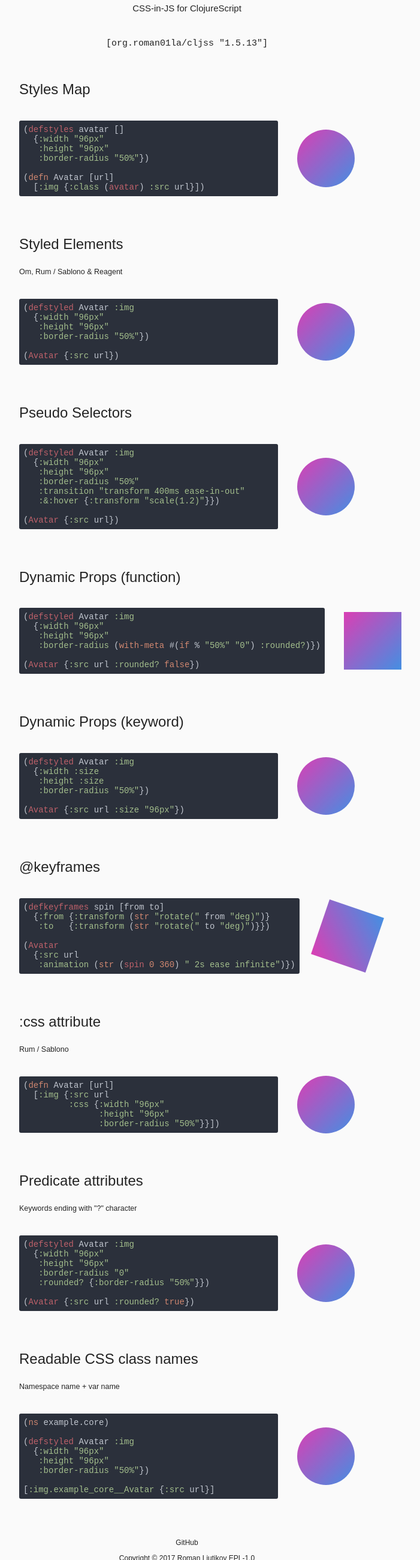
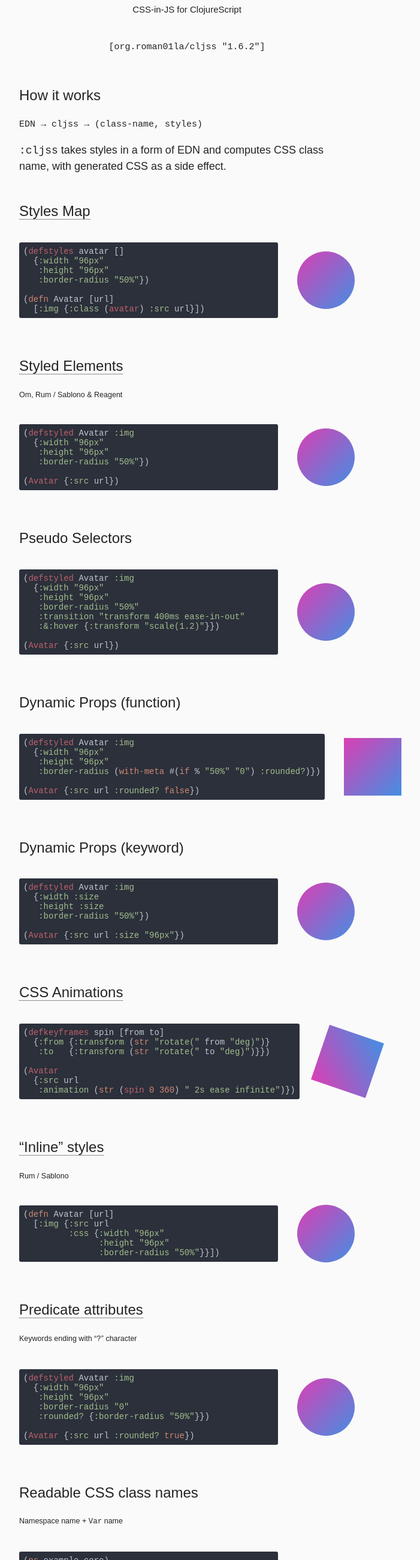
Before and after one commit to clj-commons/cljss, a plain HTML site: page index.html in a window 1280 px wide. Shown: the part 200-2800 px from the top of the page at 60% size, without its empty margins (328-1029 px from the left). Drawn offline with Linux system fonts and the light colour scheme.

Commit message:
update landing

```diff
--- a/index.html
+++ b/index.html
@@ -1,5 +1,6 @@
 <!DOCTYPE html>
-<html><head>
+<html>
+<head>
     <meta charset="UTF-8">
     <meta name="viewport" content="width=device-width, initial-scale=1">
     <style>
@@ -104,9 +105,15 @@
         font-size: 24px;
         font-weight: 200;
       }
+      h2 a {
+        border-bottom: 1px dotted #242424;
+      }
       a {
         color: #242424;
         text-decoration: none;
+      }
+      p {
+        line-height: 1.4em;
       }
       pre {
         flex: 1;
@@ -155,18 +162,38 @@
         from { transform: rotate(0deg); }
         to { transform: rotate(360deg); }
       }
+      @media (max-width: 800px) {
+        .media {
+            border-radius: 5px;
+        }
+      }
+
+
     </style>
 </head>
 <body data-feedly-mini="yes">
 <header class="page-header">
     <a href="https://github.com/roman01la/cljss"><img src="logo.png" alt="" class="logo"></a>
     <h1><a href="https://github.com/roman01la/cljss">Clojure Style Sheets</a></h1>
-      <p><small>CSS-in-JS for ClojureScript</small></p>
-      <p><small><code>[org.roman01la/cljss "1.5.13"]</code></small></p>
+    <p>
+        <small>CSS-in-JS for ClojureScript</small>
+    </p>
+
+    <p>
+        <small><code>[org.roman01la/cljss "1.6.2"]</code></small>
+    </p>
+
 </header>
 <main class="page-content">
     <div class="example">
-        <h2>Styles Map</h2>
+        <h2>How it works</h2>
+        <p>
+            <small><code>EDN → cljss → (class-name, styles)</code></small>
+        </p>
+        <p><code>:cljss</code> takes styles in a form of EDN and computes CSS class name, with generated CSS as a side effect.</p>
+    </div>
+    <div class="example">
+        <h2><a href="https://github.com/roman01la/cljss#defstyles">Styles Map</a></h2>
         <div class="demo">
           <pre><code class="clojure hljs">(<span class="hljs-name">defstyles</span> avatar []
   {<span class="hljs-symbol">:width</span> <span class="hljs-string">"96px"</span>
@@ -174,13 +201,18 @@
    <span class="hljs-symbol">:border-radius</span> <span class="hljs-string">"50%"</span>})
 
 (<span class="hljs-name"><span class="hljs-builtin-name">defn</span></span> Avatar [url]
-  [<span class="hljs-symbol">:img</span> {<span class="hljs-symbol">:class</span> (<span class="hljs-name">avatar</span>) <span class="hljs-symbol">:src</span> url}])</code></pre>
+  [<span class="hljs-symbol">:img</span> {<span class="hljs-symbol">:class</span> (<span class="hljs-name">avatar</span>) <span
+                      class="hljs-symbol">:src</span> url}])</code></pre>
             <div class="avatar"></div>
         </div>
     </div>
     <div class="example">
-        <h2>Styled Elements</h2>
-        <p><small><small>Om, Rum / Sablono &amp; Reagent</small></small></p>
+        <h2><a href="https://github.com/roman01la/cljss#defstyled">Styled Elements</a></h2>
+        <p>
+            <small>
+                <small>Om, Rum / Sablono &amp; Reagent</small>
+            </small>
+        </p>
         <div class="demo">
           <pre><code class="clojure hljs">(<span class="hljs-name">defstyled</span> Avatar <span class="hljs-symbol">:img</span>
   {<span class="hljs-symbol">:width</span> <span class="hljs-string">"96px"</span>
@@ -211,9 +243,13 @@
           <pre><code class="clojure hljs">(<span class="hljs-name">defstyled</span> Avatar <span class="hljs-symbol">:img</span>
   {<span class="hljs-symbol">:width</span> <span class="hljs-string">"96px"</span>
    <span class="hljs-symbol">:height</span> <span class="hljs-string">"96px"</span>
-   <span class="hljs-symbol">:border-radius</span> (<span class="hljs-name"><span class="hljs-builtin-name">with-meta</span></span> #(<span class="hljs-name"><span class="hljs-builtin-name">if</span></span> % <span class="hljs-string">"50%"</span> <span class="hljs-string">"0"</span>) <span class="hljs-symbol">:rounded?</span>)})
+   <span class="hljs-symbol">:border-radius</span> (<span class="hljs-name"><span
+                      class="hljs-builtin-name">with-meta</span></span> #(<span class="hljs-name"><span
+                      class="hljs-builtin-name">if</span></span> % <span class="hljs-string">"50%"</span> <span
+                      class="hljs-string">"0"</span>) <span class="hljs-symbol">:rounded?</span>)})
 
-(<span class="hljs-name">Avatar</span> {<span class="hljs-symbol">:src</span> url <span class="hljs-symbol">:rounded?</span> <span class="hljs-literal">false</span>})</code></pre>
+(<span class="hljs-name">Avatar</span> {<span class="hljs-symbol">:src</span> url <span
+                      class="hljs-symbol">:rounded?</span> <span class="hljs-literal">false</span>})</code></pre>
             <div class="avatar avatar-4"></div>
         </div>
     </div>
@@ -225,52 +261,75 @@
    <span class="hljs-symbol">:height</span> <span class="hljs-symbol">:size</span>
    <span class="hljs-symbol">:border-radius</span> <span class="hljs-string">"50%"</span>})
 
-(<span class="hljs-name">Avatar</span> {<span class="hljs-symbol">:src</span> url <span class="hljs-symbol">:size</span> <span class="hljs-string">"96px"</span>})</code></pre>
+(<span class="hljs-name">Avatar</span> {<span class="hljs-symbol">:src</span> url <span class="hljs-symbol">:size</span> <span
+                      class="hljs-string">"96px"</span>})</code></pre>
             <div class="avatar"></div>
         </div>
     </div>
     <div class="example">
-        <h2>@keyframes</h2>
+        <h2><a href="https://github.com/roman01la/cljss#defkeyframes">CSS Animations</a></h2>
         <div class="demo">
   <pre><code class="clojure hljs">(<span class="hljs-name">defkeyframes</span> spin [from to]
-  {<span class="hljs-symbol">:from</span> {<span class="hljs-symbol">:transform</span> (<span class="hljs-name"><span class="hljs-builtin-name">str</span></span> <span class="hljs-string">"rotate("</span> from <span class="hljs-string">"deg)"</span>)}
-   <span class="hljs-symbol">:to</span>   {<span class="hljs-symbol">:transform</span> (<span class="hljs-name"><span class="hljs-builtin-name">str</span></span> <span class="hljs-string">"rotate("</span> to <span class="hljs-string">"deg)"</span>)}})
+  {<span class="hljs-symbol">:from</span> {<span class="hljs-symbol">:transform</span> (<span class="hljs-name"><span
+              class="hljs-builtin-name">str</span></span> <span class="hljs-string">"rotate("</span> from <span
+              class="hljs-string">"deg)"</span>)}
+   <span class="hljs-symbol">:to</span>   {<span class="hljs-symbol">:transform</span> (<span class="hljs-name"><span
+              class="hljs-builtin-name">str</span></span> <span class="hljs-string">"rotate("</span> to <span
+              class="hljs-string">"deg)"</span>)}})
 
 (<span class="hljs-name">Avatar</span>
   {<span class="hljs-symbol">:src</span> url <span class="hljs-symbol">
-   :animation</span> (<span class="hljs-name"><span class="hljs-builtin-name">str</span></span> (<span class="hljs-name">spin</span> <span class="hljs-number">0</span> <span class="hljs-number">360</span>) <span class="hljs-string">" 2s ease infinite"</span>)})</code></pre>
+   :animation</span> (<span class="hljs-name"><span class="hljs-builtin-name">str</span></span> (<span
+              class="hljs-name">spin</span> <span class="hljs-number">0</span> <span
+              class="hljs-number">360</span>) <span class="hljs-string">" 2s ease infinite"</span>)})</code></pre>
             <div class="avatar avatar-4 spin"></div>
         </div>
     </div>
     <div class="example">
-        <h2>:css attribute</h2>
-        <p><small><small>Rum / Sablono</small></small></p>
+        <h2><a href="https://github.com/roman01la/cljss#css-attribute">“Inline” styles</a></h2>
+        <p>
+            <small>
+                <small>Rum / Sablono</small>
+            </small>
+        </p>
         <div class="demo">
       <pre><code class="clojure hljs">(<span class="hljs-name"><span class="hljs-builtin-name">defn</span></span> Avatar [url]
   [<span class="hljs-symbol">:img</span> {<span class="hljs-symbol">:src</span> url
-         <span class="hljs-symbol">:css</span> {<span class="hljs-symbol">:width</span> <span class="hljs-string">"96px"</span>
+         <span class="hljs-symbol">:css</span> {<span class="hljs-symbol">:width</span> <span
+                  class="hljs-string">"96px"</span>
                <span class="hljs-symbol">:height</span> <span class="hljs-string">"96px"</span>
                <span class="hljs-symbol">:border-radius</span> <span class="hljs-string">"50%"</span>}}])</code></pre>
             <div class="avatar"></div>
         </div>
     </div>
     <div class="example">
-        <h2>Predicate attributes</h2>
-        <p><small><small>Keywords ending with "?" character</small></small></p>
+        <h2><a href="https://github.com/roman01la/cljss#predicate-attributes-in-defstyled">Predicate attributes</a></h2>
+        <p>
+            <small>
+                <small>Keywords ending with “<code>?</code>” character</small>
+            </small>
+        </p>
         <div class="demo">
-      <pre><code class="clojure hljs">(<span class="hljs-name">defstyled</span> Avatar <span class="hljs-symbol">:img</span>
+      <pre><code class="clojure hljs">(<span class="hljs-name">defstyled</span> Avatar <span
+              class="hljs-symbol">:img</span>
   {<span class="hljs-symbol">:width</span> <span class="hljs-string">"96px"</span>
    <span class="hljs-symbol">:height</span> <span class="hljs-string">"96px"</span>
    <span class="hljs-symbol">:border-radius</span> <span class="hljs-string">"0"</span>
-   <span class="hljs-symbol">:rounded?</span> {<span class="hljs-symbol">:border-radius</span> <span class="hljs-string">"50%"</span>}})
+   <span class="hljs-symbol">:rounded?</span> {<span class="hljs-symbol">:border-radius</span> <span
+                  class="hljs-string">"50%"</span>}})
 
-(<span class="hljs-name">Avatar</span> {<span class="hljs-symbol">:src</span> url <span class="hljs-symbol">:rounded?</span> <span class="hljs-literal">true</span>})</code></pre>
+(<span class="hljs-name">Avatar</span> {<span class="hljs-symbol">:src</span> url <span
+                  class="hljs-symbol">:rounded?</span> <span class="hljs-literal">true</span>})</code></pre>
             <div class="avatar"></div>
         </div>
     </div>
     <div class="example">
         <h2>Readable CSS class names</h2>
-        <p><small><small>Namespace name + var name</small></small></p>
+        <p>
+            <small>
+                <small>Namespace name + <code>Var</code> name</small>
+            </small>
+        </p>
         <div class="demo">
   <pre><code class="clojure hljs">(<span class="hljs-name"><span class="hljs-builtin-name">ns</span></span> example.core)
 
@@ -283,9 +342,46 @@
             <div class="avatar"></div>
         </div>
     </div>
+
+    <div class="example">
+        <h2><a href="https://github.com/roman01la/cljss#css-media-queries">CSS Media Queries</a></h2>
+        <div class="demo">
+  <pre><code class="clojure hljs">(<span class="hljs-name">defstyles</span> Avatar <span class="hljs-symbol">:img</span>
+  {<span class="hljs-symbol">:width</span> <span class="hljs-string">"96px"</span>
+   <span class="hljs-symbol">:height</span> <span class="hljs-string">"96px"</span>
+   <span class="hljs-symbol">:border-radius</span> <span class="hljs-string">"50%"</span>
+   <span class="hljs-symbol">:cljss.core/media</span>
+     {[[<span class="hljs-symbol">:max-width</span> <span class="hljs-string">"800px"</span>]]
+      {<span class="hljs-symbol">:border-radius</span> <span class="hljs-string">"5px"</span>}}})</code></pre>
+            <div class="avatar media"></div>
+        </div>
+    </div>
+
+    <div class="example">
+        <h2><a href="https://github.com/roman01la/cljss#font-face"><code>@font-face</code></a></h2>
+        <div class="demo">
+  <pre><code class="clojure hljs">(<span class="hljs-name">font-face</span>
+  {<span class="hljs-symbol">:font-family</span> <span class="hljs-string">"Open Sans"</span>
+   <span class="hljs-symbol">:src</span> [{<span class="hljs-symbol">:url</span> <span class="hljs-string">"/fonts/OpenSans-Regular-webfont.woff2"</span>
+          <span class="hljs-symbol">:format</span> <span class="hljs-string">"woff2"</span>}]})</code></pre>
+        </div>
+    </div>
+
+    <div class="example">
+        <h2><a href="https://github.com/roman01la/cljss#inject-global">Global styles</a></h2>
+        <div class="demo">
+  <pre><code class="clojure hljs">(<span class="hljs-name">inject-global</span>
+  {<span class="hljs-symbol">:body</span>     {<span class="hljs-symbol">:margin</span> <span
+              class="hljs-number">0</span>}
+   <span class="hljs-string">"ul > li"</span> {<span class="hljs-symbol">:margin</span> <span class="hljs-string">"8px 0"</span>}})</code></pre>
+        </div>
+    </div>
+
+
 </main>
 <footer class="page-footer">
     <p><a href="https://github.com/roman01la/cljss">GitHub</a></p>
-      <p>Copyright © 2017 Roman Liutikov EPL-1.0</p>
+    <p>Copyright © 2018 Roman Liutikov EPL-1.0</p>
 </footer>
-</body></html>
+</body>
+</html>
```
Lines whose indentation alone changed are shown as unchanged.
